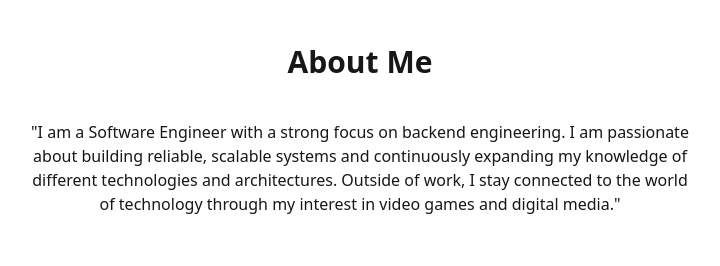
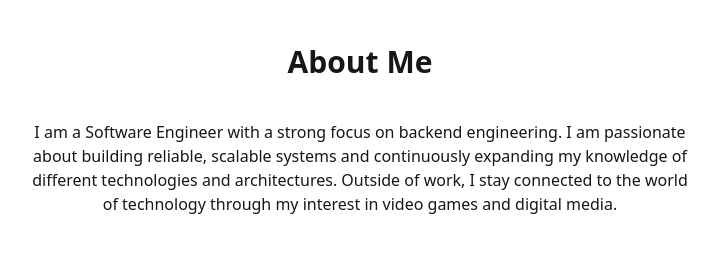
Before and after one commit to lworobey/portfolio, a Next.js app: page / in a window 1280 px wide. Shown: the part 900-1166 px from the top of the page, without its empty margins (280-1000 px from the left). Built offline with nearby package versions, Linux system fonts and the light colour scheme.

Commit message:
removed quotes in paragraph

```diff
--- a/src/app/page.tsx
+++ b/src/app/page.tsx
@@ -16,9 +16,9 @@ export default function Home() {
           About Me
         </h2>
         <p className="text-center mt-10 max-w-2xl mx-auto">
-        "I am a Software Engineer with a strong focus on backend engineering.
-         I am passionate about building reliable, scalable systems and continuously expanding my knowledge of different technologies and architectures.
-         Outside of work, I stay connected to the world of technology through my interest in video games and digital media."
+        I am a Software Engineer with a strong focus on backend engineering.
+        I am passionate about building reliable, scalable systems and continuously expanding my knowledge of different technologies and architectures.
+        Outside of work, I stay connected to the world of technology through my interest in video games and digital media.
         </p>
       </section>
 
```
